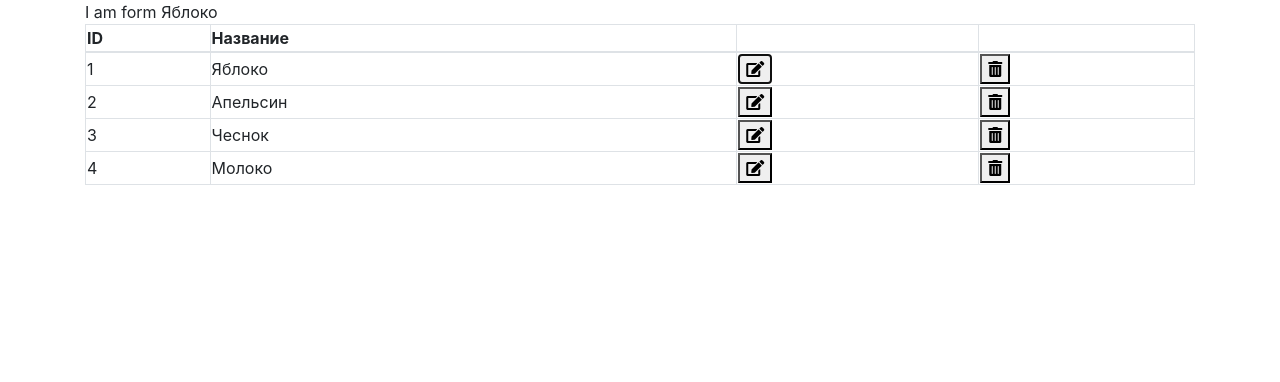
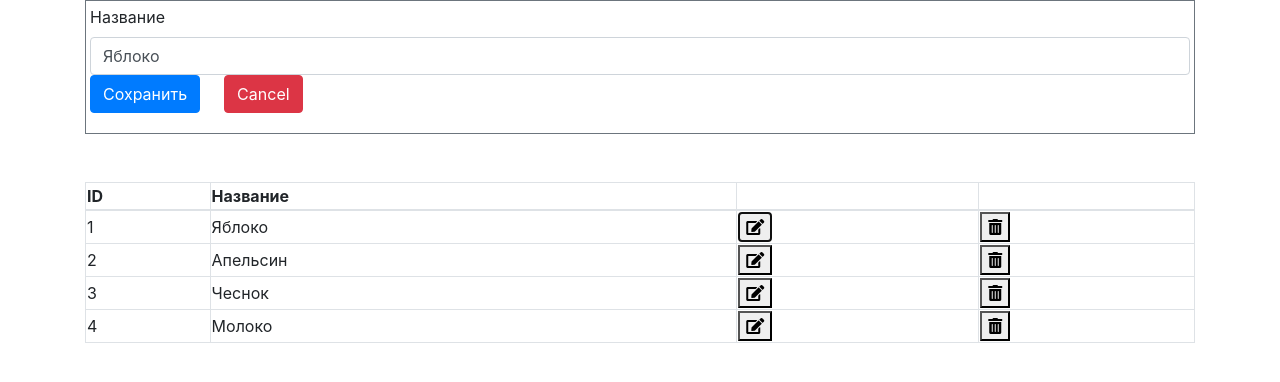
Before and after one commit to da-pofigu-je/da-pofigu-je.github.io, a React (Create React App) app: page / in a window 1280 px wide. Both pictures are taken after a click on the button 755 px from the left and 69 px from the top of the page. Shown: the top 382 px of the page. Built offline with nearby package versions, Linux system fonts and the light colour scheme.

Commit message:
#2 crud ingredients works

```diff
--- a/src/AdminPanel/AdminPanel.tsx
+++ b/src/AdminPanel/AdminPanel.tsx
@@ -5,29 +5,91 @@ import Ingredient from "../models/ingredient";
 
 interface IState {
     ingredients: Ingredient[];
+    currentIngredient: Ingredient | null;
 }
 
 export default class AdminPanel extends Component<{}, IState> {
+    private idCount = 1;
+
     constructor(props: {}) {
         super(props);
 
         this.state = {
             ingredients: [
-                { name: "Яблоко", id: 1 },
-                { name: "Апельсин", id: 2 },
-                { name: "Чеснок", id: 3 },
-                { name: "Молоко", id: 4 }
-            ]
+                { name: "Яблоко", id: this.idCount++ },
+                { name: "Апельсин", id: this.idCount++ },
+                { name: "Чеснок", id: this.idCount++ },
+                { name: "Молоко", id: this.idCount++ }
+            ],
+            currentIngredient: null
         };
     }
 
     public render = () => {
         return (
-            <div className="container">
-                <IngredientForm ingredient={this.state.ingredients[0]} />
-                <IngredientList ingredients={this.state.ingredients} onDelete={this.handleDelete} onEdit={() => {}} />
-            </div>
+            <main className="container">
+                <IngredientForm
+                    ingredient={this.state.currentIngredient}
+                    onCancel={this.handleCancelEdit}
+                    onAddOrSave={this.handleSave}
+                />
+                {this.renderAddBtnIfNeed()}
+                <IngredientList
+                    ingredients={this.state.ingredients}
+                    onDelete={this.handleDelete}
+                    onEdit={this.handleEdit}
+                />
+            </main>
         );
+    }
+
+    private renderAddBtnIfNeed = () => {
+        return this.state.currentIngredient === null ? (
+            <button type="button" className="btn btn-primary" onClick={this.handleAddRequest}>
+                Add
+            </button>
+        ) : null;
+    }
+
+    private handleCancelEdit = () => {
+        this.setState({
+            currentIngredient: null
+        });
+    }
+
+    private handleSave = (ingredient: Ingredient) => {
+        if (this.state.currentIngredient === null) {
+            return;
+        }
+
+        if (this.state.currentIngredient.id === 0) {
+            const newIngredients: Ingredient[] = [...this.state.ingredients];
+            ingredient.id = this.idCount++;
+            newIngredients.push(ingredient);
+            this.setState({
+                ingredients: newIngredients,
+                currentIngredient: null,
+            });
+
+            return;
+        }
+
+        this.state.currentIngredient.name = ingredient.name;
+        this.setState({
+            currentIngredient: null,
+        });
+    }
+
+    private handleAddRequest = () => {
+        this.setState({
+            currentIngredient: new Ingredient()
+        });
+    }
+
+    private handleEdit = (ingredient: Ingredient) => {
+        this.setState({
+            currentIngredient: ingredient
+        });
     }
 
     private handleDelete = (ingredient: Ingredient) => {
--- a/src/AdminPanel/IngredientForm.tsx
+++ b/src/AdminPanel/IngredientForm.tsx
@@ -2,15 +2,53 @@ import React, { Component } from "react";
 import Ingredient from "../models/ingredient";
 
 export interface IProps {
-    ingredient: Ingredient;
+    ingredient: Ingredient | null;
+    onCancel: () => any;
+    onAddOrSave: (ingredient: Ingredient) => any;
 }
 
 export default class IngredientForm extends Component<IProps, {}> {
+    private nameRef = React.createRef<HTMLInputElement>();
+
     constructor(props: IProps) {
         super(props);
     }
 
     public render = () => {
-        return <div>I am form {this.props.ingredient.name}</div>;
+        if (this.props.ingredient == null) {
+            return null;
+        }
+
+        const { ingredient, onCancel } = this.props;
+
+        return (
+            <form className="city-form border border-secondary mb-5">
+                <div className="form-group p-1">
+                    <label htmlFor="ingredientName">Название</label>
+                    <input
+                        defaultValue={ingredient.name}
+                        type="text"
+                        className="form-control"
+                        id="ingredientName"
+                        placeholder="Название ингредиента"
+                        ref={this.nameRef}
+                        required={true}
+                    />
+                    <button type="button" className="btn btn-primary" onClick={this.handleAddOrSave}>
+                        {ingredient.id ? "Сохранить" : "Добавить"}
+                    </button>
+                    <button type="button" className="btn btn-danger ml-4" onClick={onCancel}>
+                        Cancel
+                    </button>
+                </div>
+            </form>
+        );
+    }
+
+    private handleAddOrSave = () => {
+        const { onAddOrSave } = this.props;
+        const ingredient: Ingredient = new Ingredient();
+        ingredient.name = this.nameRef.current && this.nameRef.current.value || "";
+        onAddOrSave(ingredient);
     }
 }
--- a/src/AdminPanel/IngredientList.tsx
+++ b/src/AdminPanel/IngredientList.tsx
@@ -31,14 +31,14 @@ export default class IngredientList extends Component<IProps, {}> {
     }
 
     private renderRow = (ingredient: Ingredient, index: number) => {
-        const { onDelete, onEdit } = this.props;
+        const { onEdit } = this.props;
 
         return (
             <tr key={index}>
                 <td>{ingredient.id}</td>
                 <td>{ingredient.name}</td>
                 <td>
-                    <button id="btnEdit">
+                    <button id="btnEdit" onClick={() => onEdit(ingredient)}>
                         <i className="fas fa-edit" />
                     </button>
                 </td>
--- a/src/models/ingredient.ts
+++ b/src/models/ingredient.ts
@@ -1,3 +1,9 @@
 export default class Ingredient {
-    constructor (public id: number,  public name: string) {}
+    public id: number;
+    public name: string;
+
+    constructor() {
+        this.id = 0;
+        this.name = "";
+    }
 }
```
